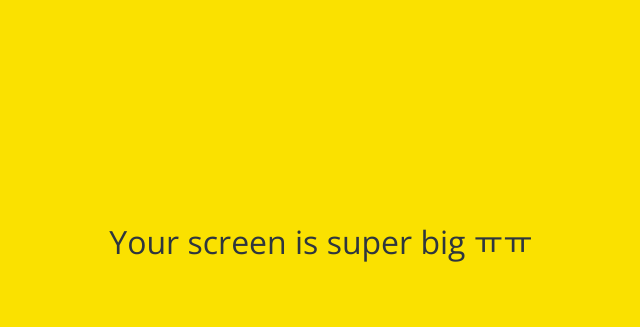
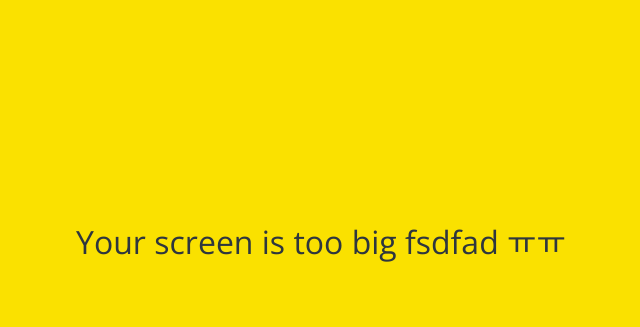
Before and after one commit to bluestajg/kokoa-2021, a plain HTML site: page index.html in a window 1280 px wide. Shown: the part 158-485 px from the top of the page, without its empty margins (319-959 px from the left). Drawn offline with nearby package versions, Linux system fonts and the light colour scheme.

Commit message:
super>too

```diff
--- a/index.html
+++ b/index.html
@@ -36,7 +36,7 @@
     </form>
 
     <div id="no-mobile">
-      <span> Your screen is super big ㅠㅠ </span>
+      <span> Your screen is too big fsdfad ㅠㅠ </span>
     </div>
 
     <script
```
